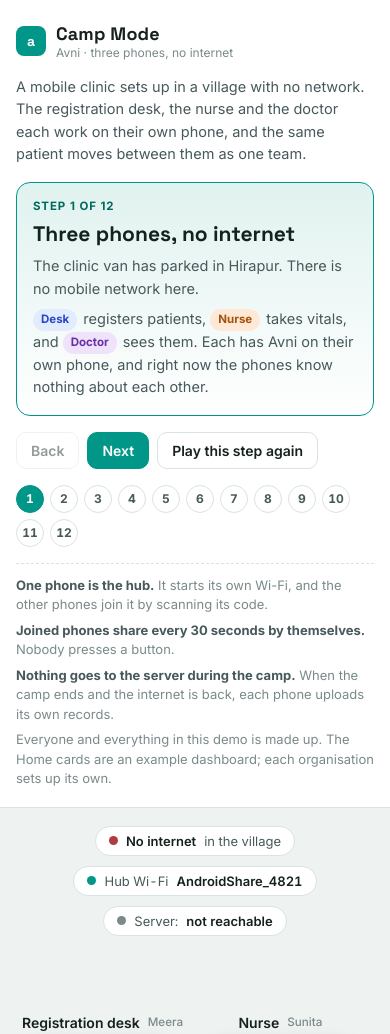
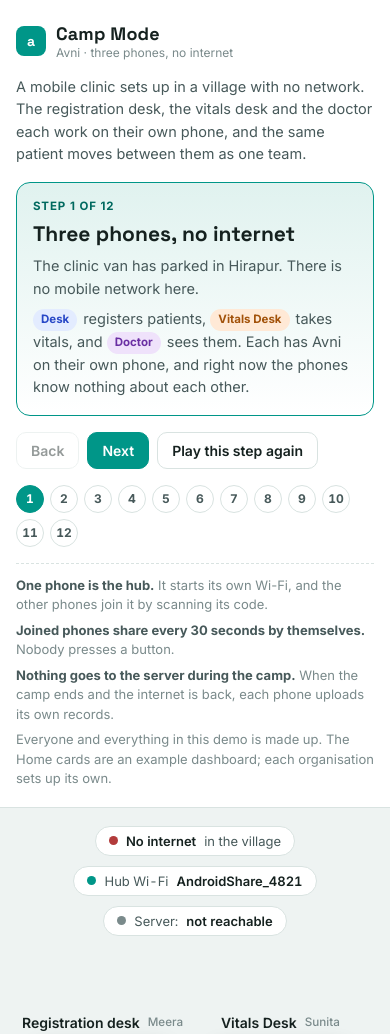
Before and after one commit to avniproject/camp-mode-demo, a plain HTML site: page index.html in a window 390 px wide. Shown: the top 1034 px of the page. Drawn offline with Linux system fonts and the light colour scheme.

Commit message:
Call the nurse's phone the Vitals Desk
Co-Authored-By: Claude Opus 5.5 <noreply@anthropic.com>

```diff
--- a/index.html
+++ b/index.html
@@ -220,7 +220,7 @@ button{font:inherit;cursor:pointer}
 <div id="app">
   <aside id="guide" aria-label="Guide">
     <div class="brand"><div class="mark">a</div><div><b>Camp Mode</b><span>Avni · three phones, no internet</span></div></div>
-    <p class="lede">A mobile clinic sets up in a village with no network. The registration desk, the nurse and the doctor each work on their own phone, and the same patient moves between them as one team.</p>
+    <p class="lede">A mobile clinic sets up in a village with no network. The registration desk, the vitals desk and the doctor each work on their own phone, and the same patient moves between them as one team.</p>
     <div class="stepcard" aria-live="polite">
       <div class="sn"><span id="sn">Step 1 of 12</span><span id="sw"></span></div>
       <h2 id="st"></h2>
@@ -261,7 +261,7 @@ button{font:inherit;cursor:pointer}
 const NET = 'AndroidShare_4821', PASS = 'k7q2mfw9rt4xa8bz';
 const PH = {
   desk:  {user:'Meera', login:'meera@clinicdemo', model:'Galaxy A15', label:'Registration desk'},
-  nurse: {user:'Sunita', login:'sunita@clinicdemo', model:'Redmi 13C', label:'Nurse'},
+  nurse: {user:'Sunita', login:'sunita@clinicdemo', model:'Redmi 13C', label:'Vitals Desk'},
   doc:   {user:'Dr. Arif', login:'arif@clinicdemo', model:'Moto G54', label:'Doctor'}
 };
 const IDS = ['desk','nurse','doc'];
@@ -556,7 +556,7 @@ async function recordVisit(id, kind, rows, token){
 }
 
 /* ---------------- the story ---------------- */
-const who = k => `<span class="who ${k}">${k==='desk'?'Desk':k==='nurse'?'Nurse':'Doctor'}</span>`;
+const who = k => `<span class="who ${k}">${k==='desk'?'Desk':k==='nurse'?'Vitals Desk':'Doctor'}</span>`;
 const STEPS = [
   { t:'Three phones, no internet', w:'',
     b:`<p>The clinic van has parked in Hirapur. There is no mobile network here.</p><p>${who('desk')} registers patients, ${who('nurse')} takes vitals, and ${who('doc')} sees them. Each has Avni on their own phone, and right now the phones know nothing about each other.</p>`,
@@ -571,8 +571,8 @@ const STEPS = [
     cap:'The hub shows its code, its Wi-Fi name and password, and the phones that have synced with it.',
     async run(tk){ const d = S.phones.desk; d.screen='camp'; render(); await pause(400,tk); await tap('desk','start',tk);
       S.hub.running = true; S.wifi = true; d.notif = {t:'Sharing camp records', s:'Phones in this camp can sync with this phone.', a:'STOP'}; render(); await pause(1700,tk); d.notif = null; } },
-  { t:'The nurse joins the hub', w:'nurse',
-    b:`<p>${who('nurse')} opens Camp mode, taps <b>Scan to join</b> and points the camera at the code on the desk's phone.</p><p>Her phone connects to the hub's Wi-Fi and goes back to Home. A notice says she is in a camp.</p>`,
+  { t:'The vitals desk joins the hub', w:'nurse',
+    b:`<p>${who('nurse')} opens Camp mode, taps <b>Scan to join</b> and points the camera at the code on the desk's phone.</p><p>The phone connects to the hub's Wi-Fi and goes back to Home. A notice says it is in a camp.</p>`,
     cap:'Joining takes one scan. No passwords are typed.',
     async run(tk){ const n = S.phones.nurse; await tap('nurse','tab:more',tk,300); n.screen='more'; render(); await pause(500,tk); await tap('nurse','camp',tk,380); n.screen='camp'; render(); await pause(500,tk);
       await tap('nurse','scan',tk); n.screen='scan'; render(); await pause(1600,tk);
@@ -595,17 +595,17 @@ const STEPS = [
       d.form.gender='Female'; render(); await pause(350,tk); d.form.village='Hirapur'; render(); await pause(350,tk);
       await tap('desk','next',tk); d.screen='summary'; render(); await pause(1000,tk);
       await tap('desk','save',tk); d.has.patient = true; d.form=null; d.screen='dashboard'; d.toast='Registration Saved'; render(); await pause(1100,tk); d.toast=null; } },
-  { t:"Within 30 seconds, she is on the nurse's phone", w:'nurse',
-    b:`<p>Nobody presses anything. Every 30 seconds each joined phone syncs with the hub by itself, while Avni is open.</p><p>On its next sync, ${who('nurse')}'s phone picks up the new patient, and the <b>Registered</b> card on her Home goes to 1. ${who('doc')}'s phone gets her too.</p>`,
+  { t:"Within 30 seconds, she is at the vitals desk", w:'nurse',
+    b:`<p>Nobody presses anything. Every 30 seconds each joined phone syncs with the hub by itself, while Avni is open.</p><p>On its next sync, ${who('nurse')}'s phone picks up the new patient, and the <b>Registered</b> card on its Home goes to 1. ${who('doc')}'s phone gets her too.</p>`,
     cap:"The orange packet is one record moving over the hub's Wi-Fi. There is still no internet.",
     async run(tk){ S.clock += 1; render(); await pause(400,tk); await share('nurse',tk); await share('doc',tk,true); } },
-  { t:'The nurse records vitals', w:'nurse',
-    b:`<p>${who('nurse')} taps the <b>Registered</b> card and opens Lakshmi. On her dashboard she taps <b>New Form</b>, picks <b>Vitals</b>, records blood pressure, weight and temperature, and saves.</p><p>On her next sync the visit goes up to the hub, and from there down to the doctor.</p>`,
+  { t:'The vitals desk records her vitals', w:'nurse',
+    b:`<p>${who('nurse')} taps the <b>Registered</b> card and opens Lakshmi. On Lakshmi's Dashboard, Sunita taps <b>New Form</b>, picks <b>Vitals</b>, records blood pressure, weight and temperature, and saves.</p><p>On the phone's next sync the visit goes up to the hub, and from there down to the doctor.</p>`,
     cap:'A record made on any phone reaches every other phone through the hub.',
     async run(tk){ S.clock += 4; await openPatientFrom('nurse','patient',tk); await recordVisit('nurse','vitals',VITALS,tk);
       S.clock += 1; await share('nurse',tk,true); S.phones.doc.screen='home'; await share('doc',tk); } },
   { t:'The doctor sees the vitals and treats her', w:'doc',
-    b:`<p>${who('doc')} taps <b>Vitals done</b> and opens Lakshmi. The nurse's visit is already under Completed Encounters, with her name on it.</p><p>He taps <b>New Form</b>, picks <b>Consultation</b>, and records the diagnosis and medicines. That visit travels back to the desk and the nurse the same way.</p>`,
+    b:`<p>${who('doc')} taps <b>Vitals done</b> and opens Lakshmi. The vitals visit is already under Completed Encounters, with Sunita's name on it.</p><p>He taps <b>New Form</b>, picks <b>Consultation</b>, and records the diagnosis and medicines. That visit travels back to the registration desk and the vitals desk the same way.</p>`,
     cap:'Each phone now holds the full patient: registration, vitals and consultation.',
     async run(tk){ S.clock += 3; await openPatientFrom('doc','vitals',tk); await pause(800,tk); await recordVisit('doc','consult',CONSULT,tk);
       S.clock += 1; await share('doc',tk,true); S.phones.nurse.screen='home'; await share('nurse',tk); } },
@@ -623,7 +623,7 @@ const STEPS = [
     async run(tk){ const d = S.phones.desk; d.screen='camp'; render(); await pause(700,tk); await tap('desk','close',tk);
       S.hub.running = false; S.hub.ending = false; S.hub.phones = []; S.wifi = false; IDS.forEach(id => S.phones[id].screen='home'); render(); } },
   { t:'Back in town, each record reaches the server once', w:'',
-    b:`<p>The van drives back into network range. Each phone syncs with the server as usual.</p><p>Every record arrives once, under the person who recorded it: the registration from the desk, the vitals from the nurse, the consultation from the doctor.</p>`,
+    b:`<p>The van drives back into network range. Each phone syncs with the server as usual.</p><p>Every record arrives once, under the person who recorded it: the registration from the desk, the vitals from the vitals desk, the consultation from the doctor.</p>`,
     cap:'The server now has the whole visit, exactly as if the clinic had had internet all day.',
     async run(tk){ S.clock = 15*60+5; S.internet = true; render(); await pause(800,tk);
       for (const [id,k] of [['desk','patient'],['nurse','vitals'],['doc','consult']]){ const p = S.phones[id]; p.sync='Syncing with the server'; render(); await pause(400,tk); await flyPacket(id,'server',LETTER[k],tk,'srv'); S.server[k]=true; p.sync=null; p.toast='Sync complete'; render(); await pause(700,tk); p.toast=null; render(); } } }
```
